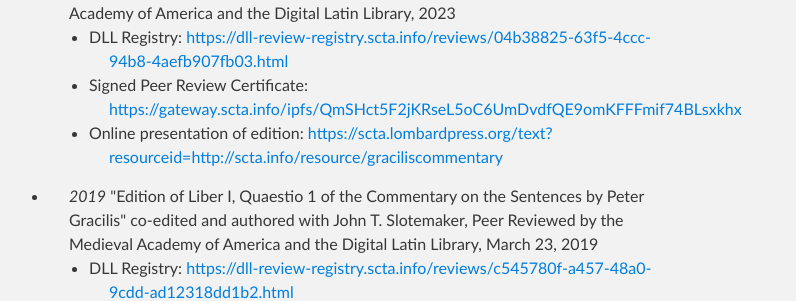
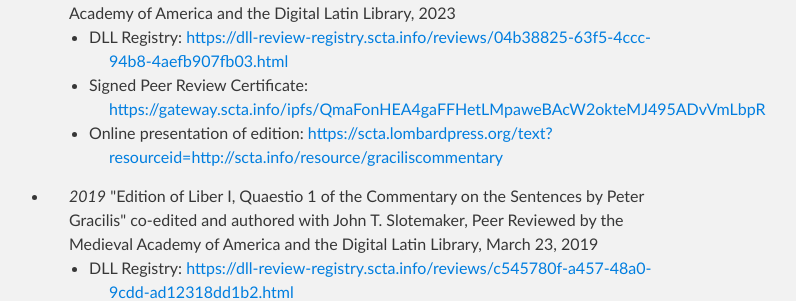
Before and after one commit to jeffreycwitt/jeffreycwitt.github.io, a Jekyll site: the page built from pages/cv.html, in a window 1280 px wide and 900 px high, scrolled down 2235 px. Shown: the part 161-462 px from the top of the window, without its empty margins (291-1087 px from the left). Built offline with Jekyll 4.4.1, drawn with Linux system fonts in a browser that asks for light colours; some of the changed lines change nothing that is shown.

Commit message:
cv update

```diff
--- a/pages/cv.html
+++ b/pages/cv.html
@@ -202,8 +202,8 @@ permalink: cv
 
             <li class="cv-list">
                Signed Peer Review Certificate:
-               <a href="https://gateway.scta.info/ipfs/QmSHct5F2jKRseL5oC6UmDvdfQE9omKFFFmif74BLsxkhx">
-                  https://gateway.scta.info/ipfs/QmSHct5F2jKRseL5oC6UmDvdfQE9omKFFFmif74BLsxkhx
+               <a href="https://gateway.scta.info/ipfs/QmaFonHEA4gaFFHetLMpaweBAcW2okteMJ495ADvVmLbpR">
+                  https://gateway.scta.info/ipfs/QmaFonHEA4gaFFHetLMpaweBAcW2okteMJ495ADvVmLbpR
                   </a>
                </li>
 
```
